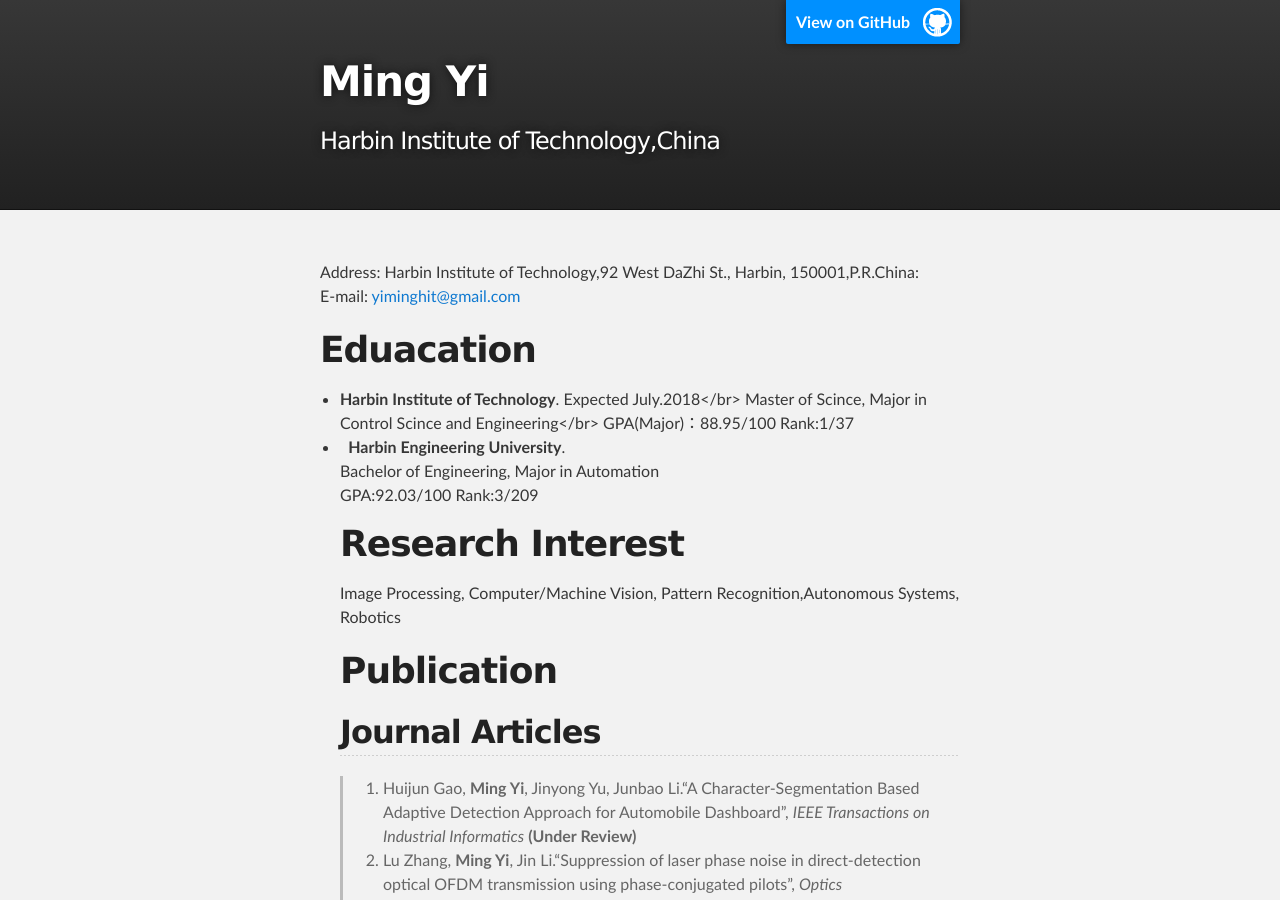
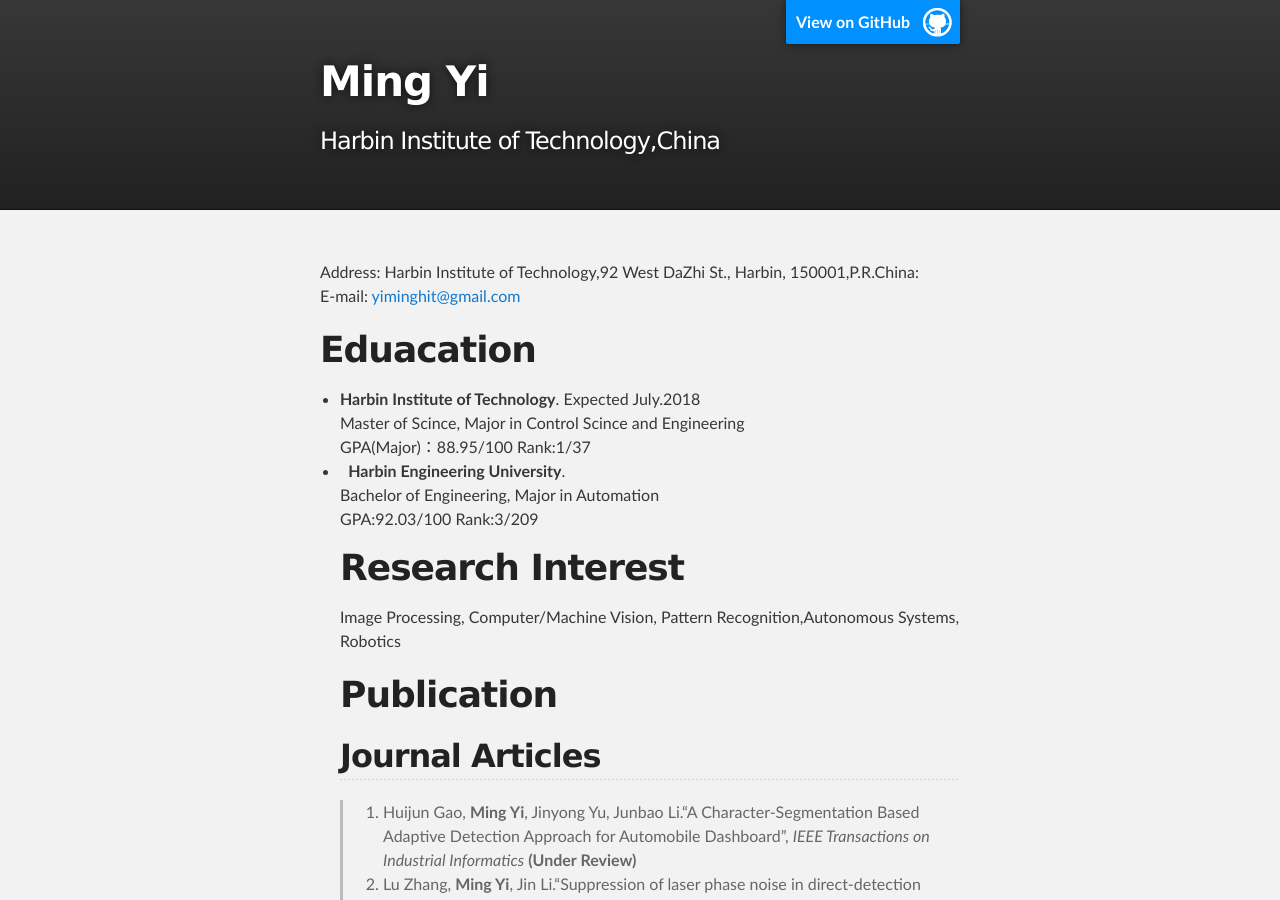
Before and after one commit to yiminghit/yiminghit.github.com, a Jekyll site: the page built from index.md, in a window 1280 px wide and 900 px high. Built offline with Jekyll 4.4.1, drawn with Linux system fonts in a browser that asks for light colours.

```diff
--- a/index.md
+++ b/index.md
@@ -4,9 +4,9 @@ layout: default
 Address: Harbin Institute of Technology,92 West DaZhi St., Harbin, 150001,P.R.China:
 E-mail:  <yiminghit@gmail.com>
 # [](#header-1)Eduacation
-*   **Harbin Institute of Technology**.&nbsp;Expected July.2018</br>
- Master of Scince, Major in Control Scince and Engineering</br>
- GPA(Major)：88.95/100 Rank:1/37
+*   **Harbin Institute of Technology**.&nbsp;Expected July.2018
+Master of Scince, Major in Control Scince and Engineering
+GPA(Major)：88.95/100 Rank:1/37
 *   **Harbin Engineering University**.
 Bachelor of Engineering, Major in Automation
 GPA:92.03/100 Rank:3/209
```
